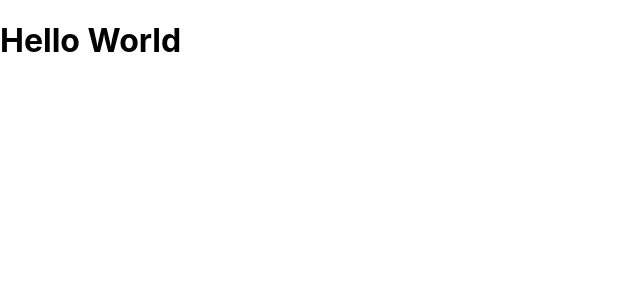
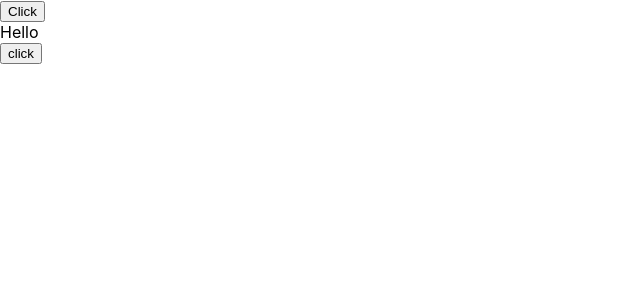
Before and after one commit to widisal125/learn-reactjs, a React (Create React App) app: page / in a window 1280 px wide. Shown: the top 300 px of the page, without its empty margins (0-640 px from the left). Built offline with nearby package versions, Linux system fonts and the light colour scheme.

Commit message:
Event binding methods

```diff
--- a/src/App.js
+++ b/src/App.js
@@ -1,8 +1,16 @@
 import logo from './logo.svg';
 import './App.css';
+import FunctionClick from './components/FunctionClick';
+import EventBind from './components/EventBind';
+
 
 function App() {
-  return (<h1>Hello World</h1>);
+  return (
+    <>
+      <FunctionClick />
+      <EventBind />
+    </>
+  );
 }
 
 export default App;
--- /dev/null
+++ b/src/components/EventBind.js
@@ -0,0 +1,36 @@
+import React, { Component } from 'react'
+
+class EventBind extends Component {
+  constructor(props) {
+    super(props)
+
+    this.state = {
+       message: 'Hello'
+    }
+    //this.clickHandler = this.clickHandler.bind(this);
+  }
+
+  // clickHandler() {
+  //   this.setState({
+  //     message: 'Good bye'
+  //   });
+  // }
+
+  clickHandler = () => {
+    this.setState({
+      message: 'Good bye'
+    });
+  }
+
+  render() {
+    return (
+      <div>
+        <div>{this.state.message}</div>
+        {/* <button onClick={() => this.clickHandler()}>click</button> */}
+        <button onClick={this.clickHandler}>click</button>
+      </div>
+    )
+  }
+}
+
+export default EventBind
--- /dev/null
+++ b/src/components/FunctionClick.js
@@ -0,0 +1,14 @@
+import React from 'react';
+
+const FunctionClick = () => {
+  const clickHandler = () => {
+    console.log("button clicked");
+  }
+  return (
+    <div>
+      <button onClick={clickHandler}>Click</button>
+    </div>
+  )
+}
+
+export default FunctionClick;
```
